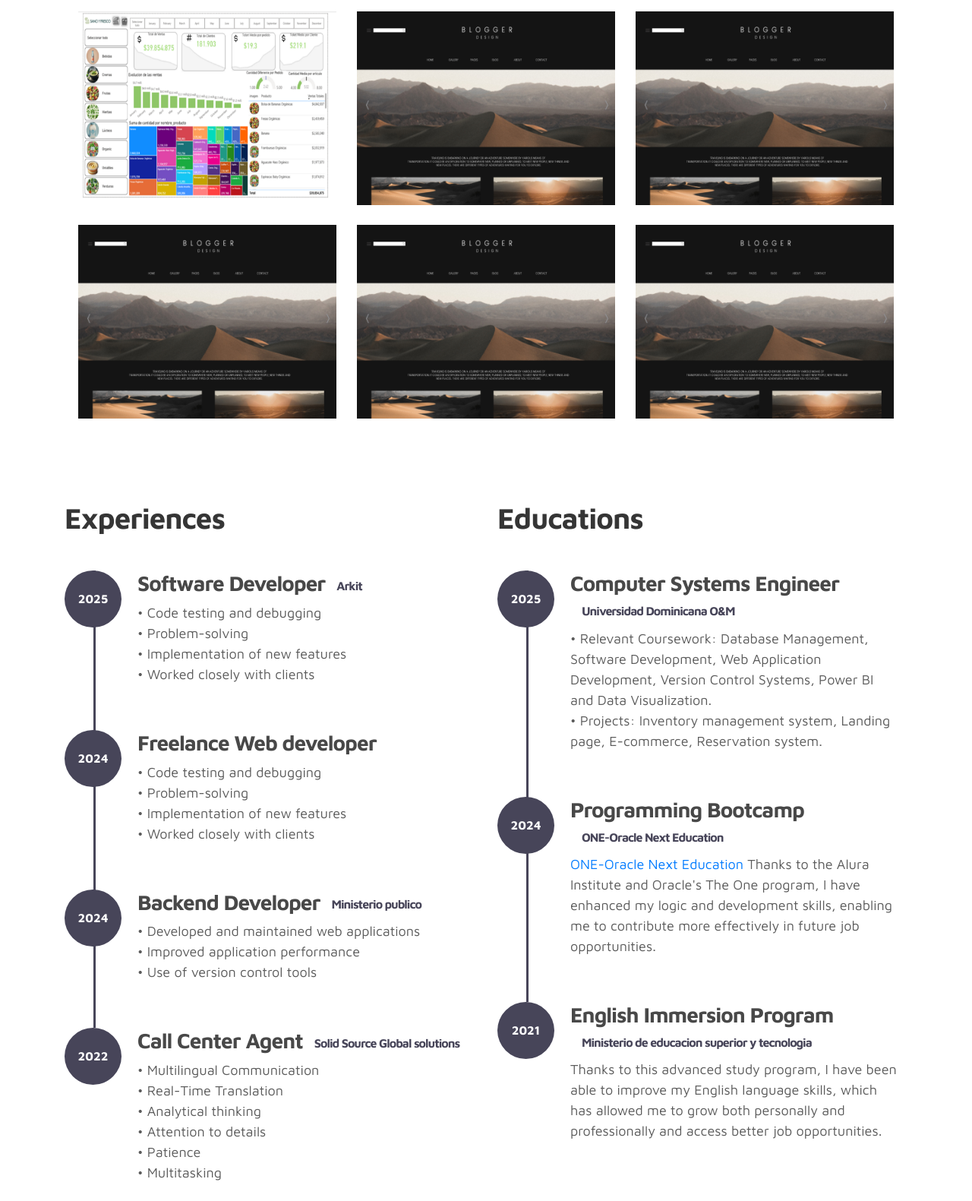
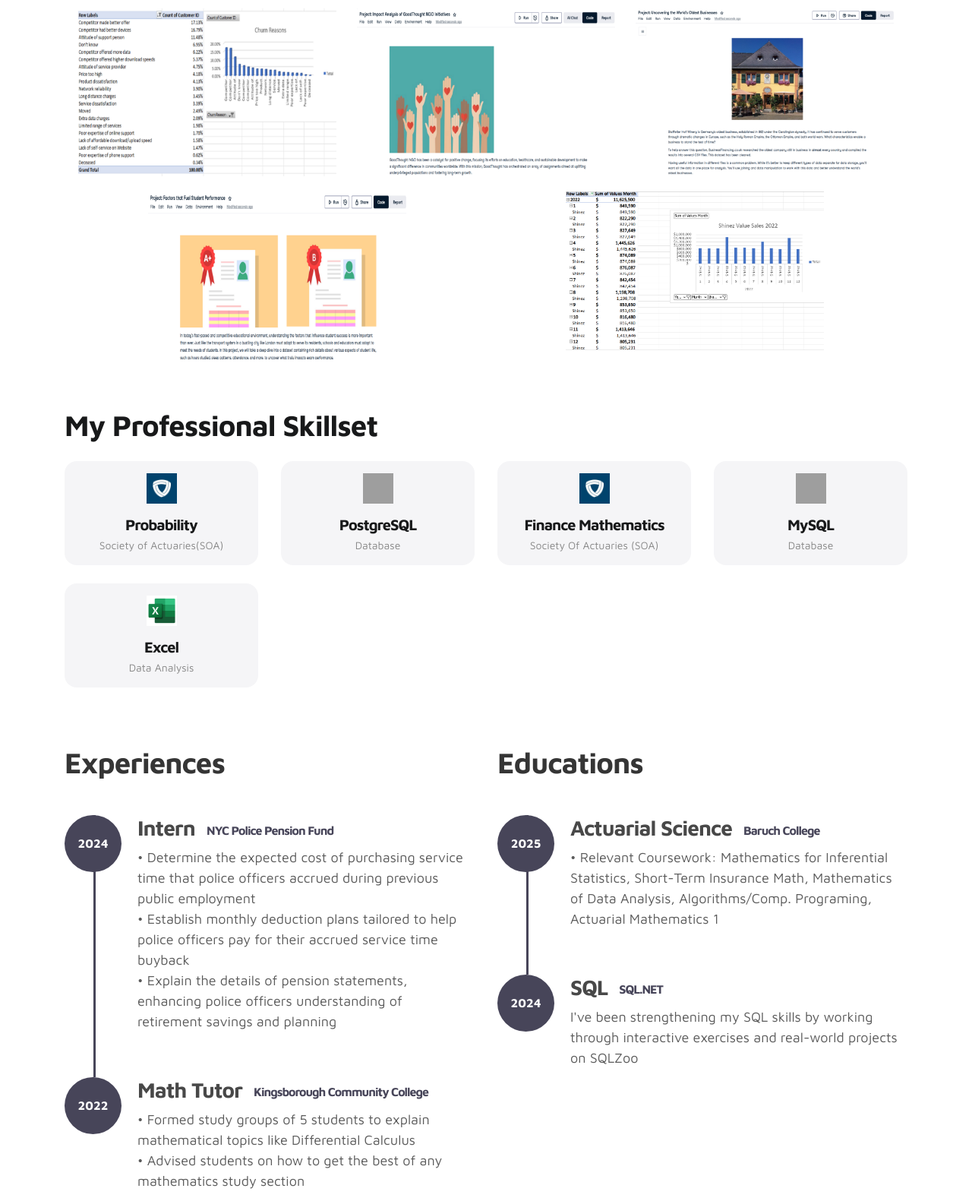
Before and after one commit to Dani115jay/portfolio-1, a plain HTML site: page index.html in a window 1280 px wide. Shown: the part 788-2369 px from the top of the page at 76% size. Drawn offline with nearby package versions, Linux system fonts and the light colour scheme; grey boxes are pictures that could not be loaded.

Commit message:
feat:  Mejoras en el portafolio - Agregada la sección "Skills" - Reemplazado el botón "About" por "Skills" en el menú - Corregido el redireccionamiento del botón "Projects" en el menú -Agregue nuevos iconos -Elimine varios iconos e imagenes

```diff
--- a/index.html
+++ b/index.html
@@ -24,7 +24,7 @@
     <!-- MENU -->
     <nav class="navbar navbar-expand-sm navbar-light">
         <div class="container">
-            <a class="navbar-brand" href="index.html"><i class='uil uil-user'></i> Leonel Dipre Lantigua</a>
+            <a class="navbar-brand" href="index.html"><i class='uil uil-user'></i> Dani Rojas-Jimenez</a>
 
             <button class="navbar-toggler" type="button" data-toggle="collapse" data-target="#navbarNav" aria-controls="navbarNav" aria-expanded="false"
                 aria-label="Toggle navigation">
@@ -36,10 +36,10 @@
             <div class="collapse navbar-collapse" id="navbarNav">
                 <ul class="navbar-nav mx-auto">
                     <li class="nav-item">
-                        <a href="#about" class="nav-link"><span data-hover="About">About</span></a>
+                        <a href="#skills" class="nav-link"><span data-hover="Skills">Skills</span></a>
                     </li>
                     <li class="nav-item">
-                        <a href="#project" class="nav-link"><span data-hover="Projects">Projects</span></a>
+                        <a href="#portfolio" class="nav-link"><span data-hover="Projects">Projects</span></a>
                     </li>
                     <li class="nav-item">
                         <a href="#resume" class="nav-link"><span data-hover="Resume">Resume</span></a>
@@ -72,14 +72,12 @@
                         <h1 class="animated animated-text">
                             <span class="mr-2">Hey folks, I'm</span>
                                 <div class="animated-info">
-                                    <span class="animated-item">Data Analyst</span>
+                                    <span class="mr-2"> an actuary</span>
                                 </div>
                         </h1>
 
-                        <p>Building a successful product is a challenge. I am highly energetic in user experience design, interfaces and web development.</p>
-
                         <div class="custom-btn-group mt-4">
-                          <a href="docs/CV.pdf" class="btn mr-lg-2 custom-btn" download="CV">
+                          <a href="docs/Dani Rojas-Jimenez.pdf" class="btn mr-lg-2 custom-btn" download="Dani Rojas-Jimenez">
                             <i class='uil uil-file-alt'></i> Download Resume
                           </a>
 
@@ -101,53 +99,98 @@
     <!-- PROJECTS -->
     <section id="portfolio" class="portfolio">
       <div class="contenido-seccion">
-          <h2>PORTFOLIO</h2>
+          <h1>Projects</h1>
           <div class="galeria">
               <div class="proyecto">
-                  <img src="images/project/powerbi.png" alt="">
+            <a href="https://1drv.ms/x/c/69185a4bdac38527/EWIb9XPbPdhNoozDDopAjsQBbDptTrr8AOjRm_J0lEZH3Q?e=Da4jZ9" target="_blank">
+        <img src="images/project/data_excel.png" alt="">
+            <div class="overlay">
+            <h3>Excel</h3>
+            </div>
+        </a>
+        </div>
+              <div class="proyecto">
+                <a href="https://www.datacamp.com/datalab/w/3989bcd8-e46f-429b-b382-35560b77cd84/edit#32803968-253d-4647-9262-8be3fa184271" target="_blank">
+                  <img src="images/project/donations.png" alt="">
                   <div class="overlay">
-                      <h3>PowerBI</h3>
-                      <p>Fotografía</p>
+                      <h3>PostgreSQL</h3>
                   </div>
+                  </a>
               </div>
               <div class="proyecto">
-                  <img src="images/project/p1.jpg" alt="">
+                <a href="https://www.datacamp.com/datalab/w/5f26a4b5-3b36-4f84-88f8-4f04860bc3f1/edit#a72c3591-e237-49ba-b20f-a739b27b5a7ehttps://www.datacamp.com/datalab/w/5f26a4b5-3b36-4f84-88f8-4f04860bc3f1/edit#a72c3591-e237-49ba-b20f-a739b27b5a7e" target="_blank">
+                  <img src="images/project/oldest_business.png" alt="">
                   <div class="overlay">
-                      <h3>Diseño Creativo</h3>
-                      <p>Fotografía</p>
+                      <h3>PostgreSQL</h3>
                   </div>
+                  </a>
               </div>
               <div class="proyecto">
-                  <img src="images/project/p1.jpg" alt="">
+                <a href="https://www.datacamp.com/datalab/w/12da1a79-2e52-4cae-9f74-30d922a497fb/edit#f9155930-c858-48ef-aecc-594757c17182" target="_blank">
+                  <img src="images/project/student_performance.png" alt="">
                   <div class="overlay">
-                      <h3>Diseño Creativo</h3>
-                      <p>Fotografía</p>
+                      <h3>PostgreSQL</h3>
                   </div>
+                  </a>
               </div>
               <div class="proyecto">
-                  <img src="images/project/p1.jpg" alt="">
+                <a href="https://1drv.ms/x/c/69185a4bdac38527/ERcdcbiqAj9AhEGpcuOdvyMB4lUw0vEBDJrqqG8PGHF0LQ?e=Vt4Wxx" target="_blank">
+                  <img src="images/project/Gross_Margin.png" alt="">
                   <div class="overlay">
-                      <h3>Diseño Creativo</h3>
-                      <p>Fotografía</p>
+                      <h3>Excel</h3>
                   </div>
-              </div>
-              <div class="proyecto">
-                  <img src="images/project/p1.jpg" alt="">
-                  <div class="overlay">
-                      <h3>Diseño Creativo</h3>
-                      <p>Fotografía</p>
-                  </div>
-              </div>
-              <div class="proyecto">
-                  <img src="images/project/p1.jpg" alt="">
-                  <div class="overlay">
-                      <h3>Diseño Creativo</h3>
-                      <p>Fotografía</p>
-                  </div>
+                  </a>
               </div>
           </div>
       </div>
   </section>
+
+  <!-- SKILLS -->
+<section class="skills-section py-1" id="skills" style="background:#fff;">
+  <div class="container">
+    <h2 class="mb-4" style="font-weight:700; color:#18191A;">My Professional Skillset</h2>
+    <div class="row">
+      <!-- Skill Card -->
+       <div class="col-md-3 col-6 mb-4">
+        <div class="skill-card p-3 h-100 text-center" style="background:#f5f5f7; border-radius:16px;">
+          <img src="images/undraw/SOA.jpg" alt="Probability" width="40" height="40"/>
+          <h5 class="mt-3 mb-1" style="color:#18191A;">Probability</h5>
+          <p class="mb-0" style="font-size:14px; color:#888;">Society of Actuaries(SOA)</p>
+        </div>
+      </div>
+      <div class="col-md-3 col-6 mb-4">
+        <div class="skill-card p-3 h-100 text-center" style="background:#f5f5f7; border-radius:16px;">
+          <img src="https://cdn.jsdelivr.net/gh/devicons/devicon/icons/postgresql/postgresql-original.svg" alt="PostgreSQL" width="40" height="40"/>
+          <h5 class="mt-3 mb-1" style="color:#18191A;">PostgreSQL</h5>
+          <p class="mb-0" style="font-size:14px; color:#888;">Database</p>
+        </div>
+      </div>
+      <div class="col-md-3 col-6 mb-4">
+        <div class="skill-card p-3 h-100 text-center" style="background:#f5f5f7; border-radius:16px;">
+          <img src="images/undraw/SOA.jpg" alt="Finance_Mathematics" width="40" height="40"/>
+          <h5 class="mt-3 mb-1" style="color:#18191A;">Finance Mathematics </h5>
+          <p class="mb-0" style="font-size:14px; color:#888;">Society Of Actuaries (SOA)</p>
+
+        </div>
+      </div>
+      <div class="col-md-3 col-6 mb-4">
+        <div class="skill-card p-3 h-100 text-center" style="background:#f5f5f7; border-radius:16px;">
+          <img src="https://cdn.jsdelivr.net/gh/devicons/devicon/icons/mysql/mysql-original.svg" alt="MySQL" width="40" height="40"/>
+          <h5 class="mt-3 mb-1" style="color:#18191A;">MySQL</h5>
+          <p class="mb-0" style="font-size:14px; color:#888;">Database</p>
+        </div>
+      </div>
+      <div class="col-md-3 col-6 mb-4">
+        <div class="skill-card p-3 h-100 text-center" style="background:#f5f5f7; border-radius:16px;">
+          <img src="images/undraw/Excel.jpg" alt="Excel" width="40" height="40"/>
+          <h5 class="mt-3 mb-1" style="color:#18191A;">Excel</h5>
+          <p class="mb-0" style="font-size:14px; color:#888;">Data Analysis</p>
+        </div>
+      </div>
+
+    </div>
+  </div>
+</section>
 
     <!-- FEATURES -->
     <section class="resume py-5 d-lg-flex justify-content-center align-items-center" id="resume">
@@ -160,40 +203,14 @@
                     <div class="timeline">
                         <div class="timeline-wrapper">
                              <div class="timeline-yr">
-                                  <span>2025</span>
+                                  <span>2024</span>
                              </div>
                              <div class="timeline-info">
-                                  <h3><span>Software Developer</span><small>Arkit</small></h3>
-                                <p> • Code testing and debugging</br>
-                                    • Problem-solving</br>
-                                    • Implementation of new features </br>
-                                    • Worked closely with clients </p>
+                                  <h3><span>Intern</span><small>NYC Police Pension Fund</small></h3>
+                                <p> • Determine the expected cost of purchasing service time that police officers accrued during previous public employment </br>
+                                    • Establish monthly deduction plans tailored to help police officers pay for their accrued service time buyback </br>
+                                    • Explain the details of pension statements, enhancing police officers understanding of retirement savings and planning </br>
                              </div>
-                        </div>
-
-                        <div class="timeline-wrapper">
-                            <div class="timeline-yr">
-                                <span>2024</span>
-                            </div>
-                            <div class="timeline-info">
-                                <h3><span>Freelance Web developer</span><small></small></h3>
-                              <p> • Code testing and debugging</br>
-                                  • Problem-solving</br>
-                                  • Implementation of new features </br>
-                                  • Worked closely with clients </p>
-                            </div>
-                        </div>
-
-                        <div class="timeline-wrapper">
-                            <div class="timeline-yr">
-                                <span>2024</span>
-                            </div>
-                            <div class="timeline-info">
-                                <h3><span>Backend Developer</span><small>Ministerio publico</small></h3>
-                               <p>• Developed and maintained web applications</br>
-                                  • Improved application performance  </br>
-                                  • Use of version control tools </p>
-                            </div>
                         </div>
 
                         <div class="timeline-wrapper">
@@ -201,14 +218,10 @@
                                 <span>2022</span>
                             </div>
                             <div class="timeline-info">
-                              <h3><span>Call Center Agent</span><small>Solid Source Global solutions</small></h3>
-                             <p>• Multilingual Communication </br>
-                                • Real-Time Translation</br>
-                                • Analytical thinking </br>
-                                • Attention to details </br>
-                                • Patience </br>
-                                • Multitasking </p>
-                         </div>
+                                <h3><span>Math Tutor</span><small>Kingsborough Community College</small></h3>
+                              <p> • Formed study groups of 5 students to explain mathematical topics like Differential Calculus </br>
+                                  • Advised students on how to get the best of any mathematics study section </br>
+                            </div>
                         </div>
 
                     </div>
@@ -223,9 +236,8 @@
                                   <span>2025</span>
                              </div>
                              <div class="timeline-info">
-                                  <h3><span>Computer Systems Engineer</span><small>Universidad Dominicana O&M</small></h3>
-                                 <p>• Relevant Coursework: Database Management, Software Development, Web Application Development, Version Control Systems, Power BI and Data Visualization.</br >
-                                    • Projects: Inventory management system, Landing page, E-commerce, Reservation system.</p>
+                                  <h3><span>Actuarial Science</span><small>Baruch College</small></h3>
+                                 <p>• Relevant Coursework: Mathematics for Inferential Statistics, Short-Term Insurance Math, Mathematics of Data Analysis, Algorithms/Comp. Programing, Actuarial Mathematics 1 </p>
                              </div>
                         </div>
 
@@ -234,19 +246,8 @@
                                 <span>2024</span>
                             </div>
                             <div class="timeline-info">
-                                <h3><span>Programming Bootcamp</span><small>ONE-Oracle Next Education</small></h3>
-                                <p><a rel="nofollow" href="https://www.oracle.com/co/education/oracle-for-education/">ONE-Oracle Next Education</a> Thanks to the Alura Institute and Oracle's The One program,
-                                   I have enhanced my logic and development skills, enabling me to contribute more effectively in future job opportunities.</p>
-                            </div>
-                        </div>
-
-                        <div class="timeline-wrapper">
-                            <div class="timeline-yr">
-                                <span>2021</span>
-                            </div>
-                            <div class="timeline-info">
-                                <h3><span>English Immersion Program</span><small>Ministerio de educacion superior y tecnologia</small></h3>
-                                <p>Thanks to this advanced study program, I have been able to improve my English language skills, which has allowed me to grow both personally and professionally and access better job opportunities.</p>
+                                <h3><span>SQL</span><small>SQL.NET</small></h3>
+                                <p> I've been strengthening my SQL skills by working through interactive exercises and real-world projects on SQLZoo</p>
                             </div>
                         </div>
 
@@ -264,20 +265,19 @@
 
           <div class="col-lg-5 mr-lg-5 col-12">
             <div class="google-map w-100">
-              <iframe src="https://www.google.com/maps/embed?pb=!1m18!1m12!1m3!1d244934.4362973204!2d-70.0688!3d18.4802!2m3!1f0!2f0!3f0!3m2!1i1024!2i768!4f13.1!3m3!1m2!1s0x8eaf89f1107ea5ab%3A0xd6c587b82715c164!2sSanto%20Domingo%2C%20Rep%C3%BAblica%20Dominicana!5e0!3m2!1ses!2sdo!4v1625582400000!5m2!1ses!2sdo" width="400" height="300" frameborder="0" style="border:0" allowfullscreen></iframe>
+              <iframe src="https://www.google.com/maps/embed?pb=!1m18!1m12!1m3!1d24156.34901968849!2d-74.0060152!3d40.7127281!2m3!1f0!2f0!3f0!3m2!1i1024!2i768!4f13.1!3m3!1m2!1s0x89c25a316c9b1b09%3A0x3c8c6e3b6b8b1b0!2sNew%20York%2C%20NY%2C%20USA!5e0!3m2!1sen!2sus!4v1719950000000!5m2!1sen!2sus" width="400" height="300" frameborder="0" style="border:0" allowfullscreen></iframe>
             </div>
 
             <div class="contact-info d-flex justify-content-between align-items-center py-4 px-lg-5">
                 <div class="contact-info-item">
                   <h3 class="mb-3 text-white">Say hello</h3>
-                  <p class="footer-text mb-0">(829) 799-6979</p>
-                  <p><a href="mailto:Diprelantigualeonel@gmail.com">Diprelantigualeonel@gmail.com</a></p>
+                  <p class="footer-text mb-0">(860) 849-5728</p>
+                  <p><a href="mailto:rojasjimenezdani6@gmail.com">rojasjimenezdani6@gmail.com</a></p>
                 </div>
 
                 <ul class="social-links">
-                     <li><a href="https://www.linkedin.com/in/leoneldl" class="uil uil-linkedin" data-toggle="tooltip" data-placement="left" title="Linkedin"></a></li>
-                     <li><a href="https://www.instagram.com/leoneldiprelantigua/" class="uil uil-instagram" data-toggle="tooltip" data-placement="left" title="Instagram"></a></li>
-                     <li><a href="#" class="uil uil-facebook" data-toggle="tooltip" data-placement="left" title="Facebook"></a></li>
+                     <li><a href="https://www.linkedin.com/in/dani-rojas-jimenez-900bb120a/"
+                      class="uil uil-linkedin" data-toggle="tooltip" data-placement="left" title="Linkedin"></a></li>
                 </ul>
             </div>
           </div>
@@ -286,7 +286,7 @@
             <div class="contact-form">
               <h2 class="mb-4">Interested to work together? Let's talk</h2>
 
-              <form action="https://formspree.io/f/xdkzvpqd" method="POST">
+              <form action="https://formspree.io/f/xeokbekl" method="POST">
                 <div class="row">
                   <div class="col-lg-6 col-12">
                     <input type="text" class="form-control" name="name" placeholder="Your Name" id="name" required>
@@ -301,7 +301,7 @@
                   </div>
 
                   <!-- Campo oculto para especificar el destinatario -->
-                  <input type="hidden" name="_to" value="Diprelantigualeonel@gmail.com">
+                  <input type="hidden" name="_to" value="rojasjimenezdani6@gmail.com">
                   <!-- Redirección después del envío -->
                   <input type="hidden" name="_next" value="thank-you.html">
                   <!-- Asunto del correo -->
@@ -324,13 +324,30 @@
                <div class="row">
 
                     <div class="col-lg-12 col-12">
-                        <p class="copyright-text text-center">Copyright &copy; 2025 LDL. All rights reserved</p>
-                        <p class="copyright-text text-center">Designed by <a rel="nofollow" href="https://www.linkedin.com/in/leoneldl">LeonelDL</a></p>
+                        <p class="copyright-text text-center">Copyright &copy; 2025 DRJ. All rights reserved</p>
+                        <p class="copyright-text text-center">Designed by <a rel="nofollow" href="https://www.linkedin.com/in/dani-rojas-jimenez-900bb120a/">DaniRJ</a></p>
                     </div>
 
                </div>
           </div>
      </footer>
+
+    <script>
+        document.addEventListener('DOMContentLoaded', function() {
+            const colorModeBtn = document.querySelector('.color-mode');
+            const skillsSection = document.querySelector('.skills-section');
+            let darkMode = false;
+
+            colorModeBtn.addEventListener('click', function() {
+            darkMode = !darkMode;
+            if (darkMode) {
+                skillsSection.classList.add('dark-mode');
+            } else {
+                skillsSection.classList.remove('dark-mode');
+            }
+            });
+        });
+    </script>
 
     <script src="js/jquery-3.3.1.min.js"></script>
     <script src="js/popper.min.js"></script>
```
Also changed, not shown: css/tooplate-style.css (+14 -0 lines), thank-you.html (+1 -1 lines), images/project/Excel1.png (deleted), images/project/Gross_Margin.png (added), images/project/data_excel.png (added), images/project/donations.png (added), images/project/oldest_business.png (added), images/project/p1.jpg (deleted), images/project/powerbi.png (deleted), images/project/project-image01.png (deleted), images/project/project-image02.png (deleted), images/project/project-image03.png (deleted), images/project/project-image04.png (deleted), images/project/project-image05.png (deleted), 3 more files, 2 other files.
